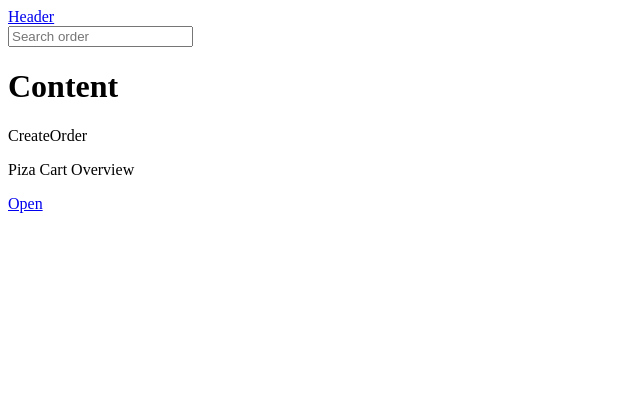
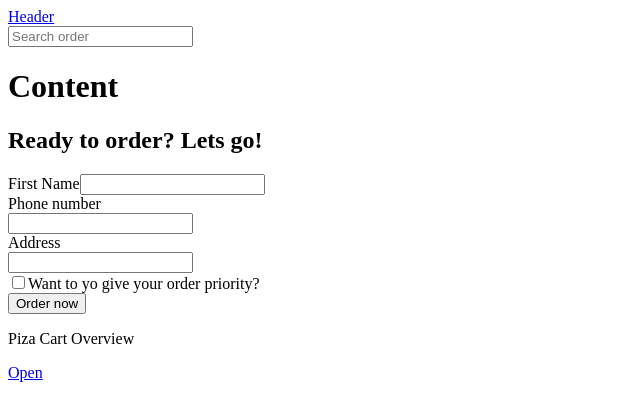
Before and after one commit to Kvantin17/Pizza, a React (Vite) app: page /order/new in a window 1280 px wide. Shown: the top 420 px of the page, without its empty margins (0-640 px from the left). Built offline with nearby package versions, Linux system fonts and the light colour scheme.

Commit message:
Post request in oreder/new and error handling

```diff
--- a/src/App.jsx
+++ b/src/App.jsx
@@ -3,7 +3,9 @@
 import Home from "./ui/Home";
 import Menu, { loader as menuLoader } from "./features/menu/Menu";
 import Cart from "./features/cart/Cart";
-import CreateOrder from "./features/order/CreateOrder";
+import CreateOrder, {
+  action as createOrderAction,
+} from "./features/order/CreateOrder";
 import Order, { loader as orderLoader } from "./features/order/Order";
 import AppLayout from "./ui/AppLayout";
 import Error from "./ui/Error";
@@ -30,6 +32,7 @@
       {
         path: "/order/new",
         element: <CreateOrder />,
+        action: createOrderAction,
       },
       {
         path: "/order/:orderId",
--- a/src/features/order/CreateOrder.jsx
+++ b/src/features/order/CreateOrder.jsx
@@ -1,5 +1,109 @@
-const CreateOrder = () => {
-  return <div>CreateOrder</div>;
+import { Form, redirect, useActionData, useNavigation } from "react-router-dom";
+import { createOrder } from "../../services/apiRestaurant";
+
+const isValidPhone = (str) =>
+  /^\+?\d{1,4}?[-.\s]?\(?\d{1,3}?\)?[-.\s]?\d{1,4}[-.\s]?\d{1,4}[-.\s]?\d{1,9}$/.test(
+    str
+  );
+
+const fakeCart = [
+  {
+    pizzaId: 12,
+    name: "Mediterranean",
+    quantity: 2,
+    unitPrice: 16,
+    totalPrice: 32,
+  },
+  {
+    pizzaId: 6,
+    name: "Vegetale",
+    quantity: 1,
+    unitPrice: 13,
+    totalPrice: 13,
+  },
+  {
+    pizzaId: 11,
+    name: "Spinach and Mushroom",
+    quantity: 1,
+    unitPrice: 15,
+    totalPrice: 15,
+  },
+];
+
+function CreateOrder() {
+  // как в AppLayout только тут action а не Loader
+  const navigation = useNavigation();
+  const isSubmitting = navigation.state === "submitting";
+
+  //Хук чтоб вернуть данные из action (лучше использовать чтоб вернуть ошибку)
+  const formErrors = useActionData();
+
+  // const [withPriority, setWithPriority] = useState(false);
+  const cart = fakeCart;
+
+  return (
+    <div>
+      <h2>Ready to order? Lets go!</h2>
+
+      <Form method="POST">
+        <div>
+          <label>First Name</label>
+          <input type="text" name="customer" required />
+        </div>
+
+        <div>
+          <label>Phone number</label>
+          <div>
+            <input type="tel" name="phone" required />
+          </div>
+          {formErrors?.phone && <p>{formErrors.phone}</p>}
+        </div>
+
+        <div>
+          <label>Address</label>
+          <div>
+            <input type="text" name="address" required />
+          </div>
+        </div>
+
+        <div>
+          <input type="checkbox" name="priority" id="priority" />
+          <label htmlFor="priority">Want to yo give your order priority?</label>
+        </div>
+
+        <div>
+          {/* Создал скрытый инпут и поместил туда cart в виде строки, что тег Form
+          собрал значение */}
+          <input type="hidden" name="cart" value={JSON.stringify(cart)} />
+          <button disabled={isSubmitting}>
+            {isSubmitting ? "Placing order..." : "Order now"}
+          </button>
+        </div>
+      </Form>
+    </div>
+  );
+}
+
+export const action = async ({ request }) => {
+  const formData = await request.formData();
+  const data = Object.fromEntries(formData);
+
+  const order = {
+    ...data,
+    cart: JSON.parse(data.cart),
+    priority: data.priority === "on",
+  };
+
+  const errors = {};
+  if (!isValidPhone(order.phone))
+    errors.phone = "Please give us your correct phone number.";
+
+  if (Object.keys(errors).length > 0) return errors;
+
+  // Если нет ошибок то получает с сервера newOrder и совершает редирект по id
+  const newOrder = await createOrder(order);
+
+  return redirect(`/order/${newOrder.id}`);
 };
 
 export default CreateOrder;
--- a/src/services/apiRestaurant.js
+++ b/src/services/apiRestaurant.js
@@ -15,3 +15,22 @@
   const { data } = await res.json();
   return data;
 }
+
+export async function createOrder(newOrder) {
+  try {
+    const res = await fetch(`${API_URL}/order`, {
+      method: "POST",
+      body: JSON.stringify(newOrder),
+      headers: {
+        "Content-Type": "application/json",
+      },
+    });
+
+    if (!res.ok) throw Error();
+    const { data } = await res.json();
+
+    return data;
+  } catch {
+    throw Error("Failed creating your order");
+  }
+}
```
